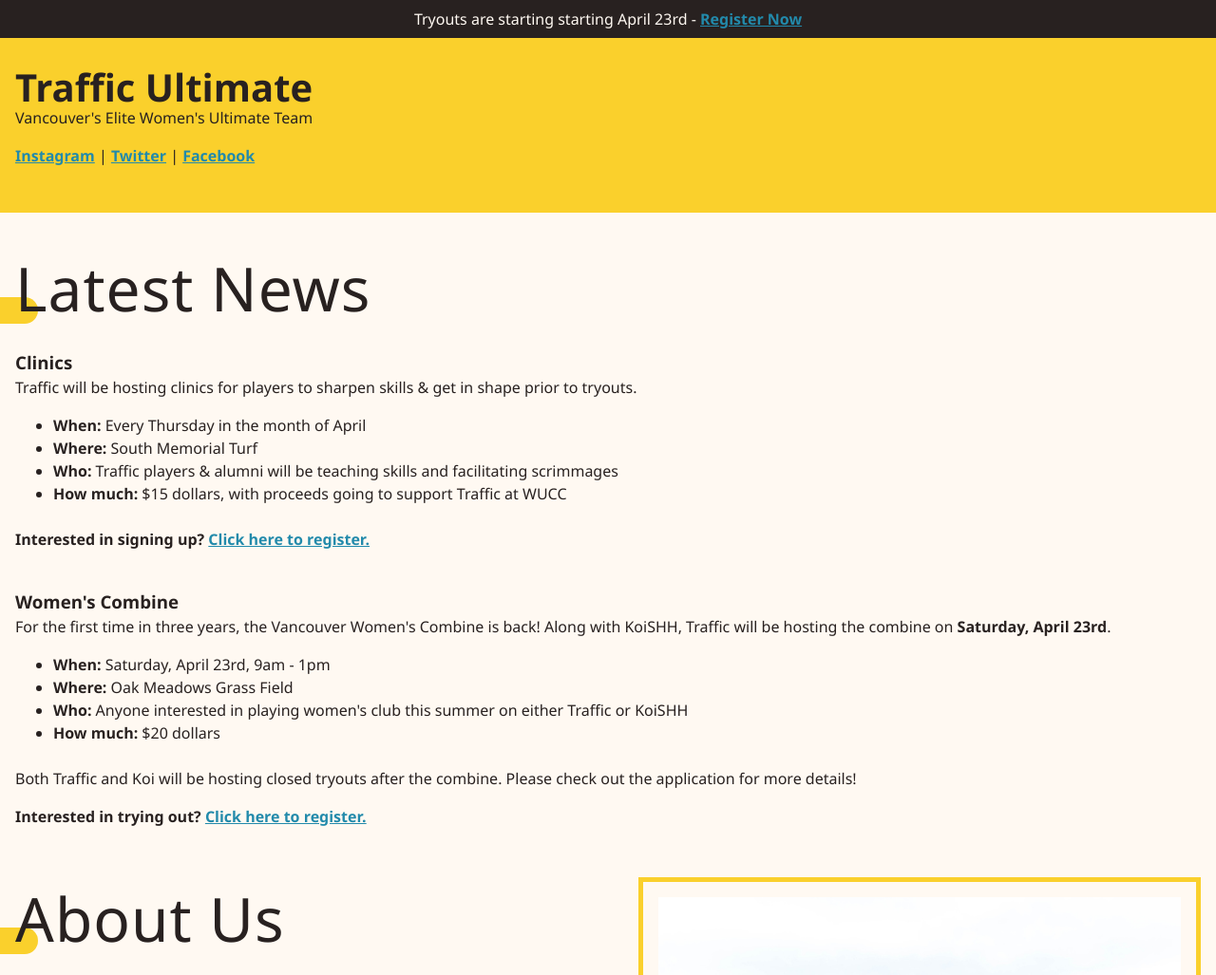
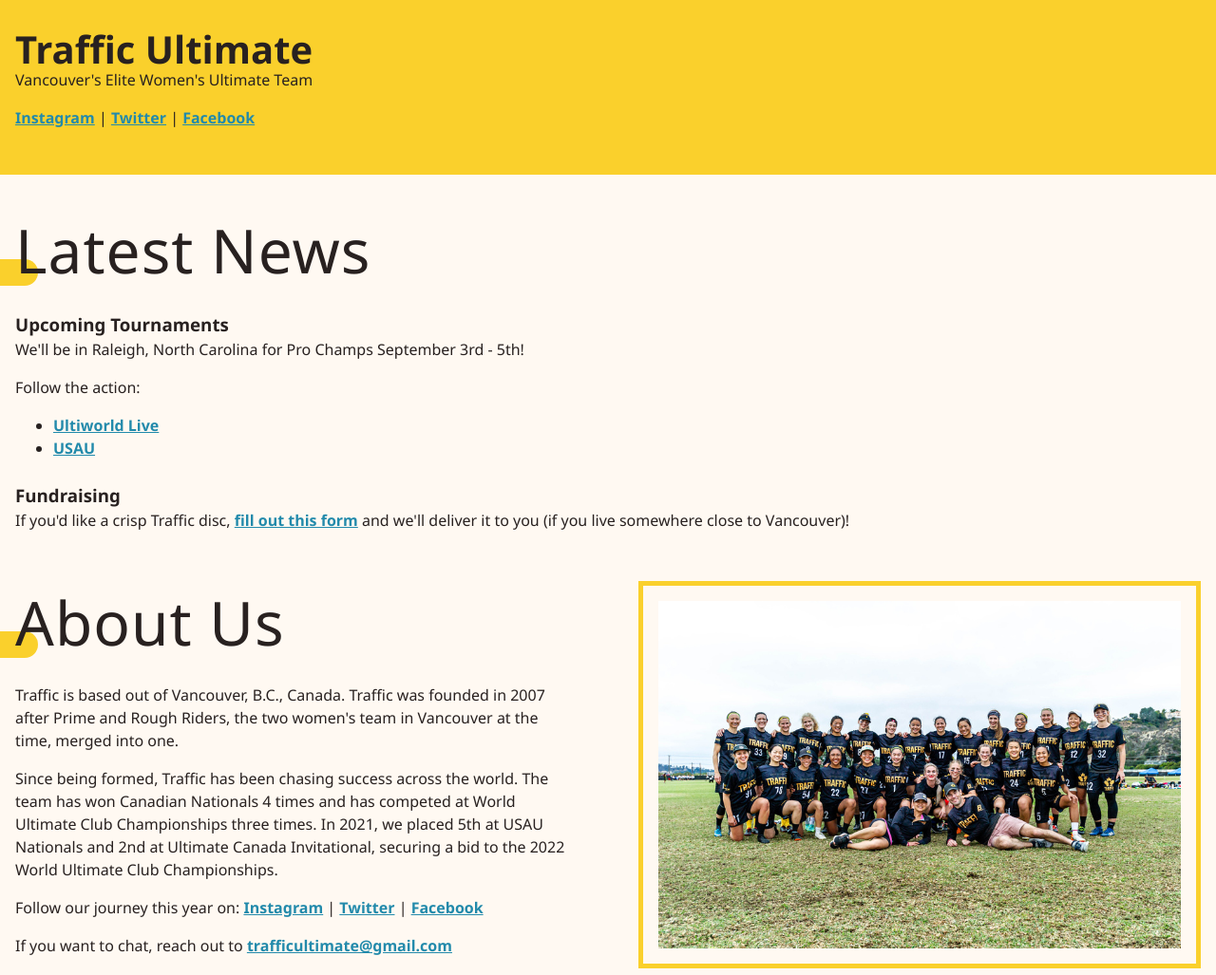
Before and after one commit to nicprkr/traffic, a plain HTML site: page index.html in a window 1280 px wide. Shown: the top 1027 px of the page at 95% size. Drawn offline with Linux system fonts and the light colour scheme.

Commit message:
midseason update

```diff
--- a/index.html
+++ b/index.html
@@ -9,9 +9,9 @@
 
     </head>
     <body>
-        <div class="announcement">
+        <!--<div class="announcement">
             Tryouts are starting starting April 23rd - <a href="https://docs.google.com/forms/d/e/1FAIpQLSdZadrJ0rtfHPsnuVX8XKdTGzPt--wCyjKtX2YsN1QaBGC6aw/viewform">Register Now</a>
-        </div>
+        </div>-->
         <section class="headline">
             <header>
                 <h1>Traffic Ultimate</h1>
@@ -22,29 +22,18 @@
         </section>
         <section>
             <h2>Latest News</h2>
-            <h3>Clinics</h3>
-            <p>Traffic will be hosting clinics for players to sharpen skills & get in shape prior to tryouts.</p>
+            <h3>Upcoming Tournaments</h3>
+            <p>We'll be in Raleigh, North Carolina for Pro Champs September 3rd - 5th!</p>
+            <p>Follow the action:</p>
             <ul>
-                <li><b>When:</b> Every Thursday in the month of April</li>
-                <li><b>Where: </b> South Memorial Turf</li>
-                <li><b>Who:</b> Traffic players & alumni will be teaching skills and facilitating scrimmages</li>
-                <li><b>How much:</b> $15 dollars, with proceeds going to support Traffic at WUCC</li>
+                <li><a href="https://ultiworld.com/live/">Ultiworld Live</a></li>
+                <li><a href="https://play.usaultimate.org/events/TCT-Pro-Championships-2022/">USAU</a></li>
             </ul>
             <br>
-            <p><b>Interested in signing up? </b> <a href="https://docs.google.com/forms/d/e/1FAIpQLSey8GHfSBpiP_NreBjInV1Tqk11Kl1ILPaBX_mVd-j0Ic_D7g/viewform">Click here to register.</a></p>
-            <br>
 
-            <h3>Women's Combine</h3>
-            <p>For the first time in three years, the Vancouver Women's Combine is back! Along with KoiSHH, Traffic will be hosting the combine on <b>Saturday, April 23rd</b>.</p>
-            <ul>
-                <li><b>When: </b> Saturday, April 23rd, 9am - 1pm</li>
-                <li><b>Where: </b> Oak Meadows Grass Field</li>
-                <li><b>Who:</b> Anyone interested in playing women's club this summer on either Traffic or KoiSHH</li>
-                <li><b>How much:</b> $20 dollars</li>
-            </ul>
-            <br>
-            <p>Both Traffic and Koi will be hosting closed tryouts after the combine. Please check out the application for more details!</p>
-            <p><b>Interested in trying out?</b> <a href="https://docs.google.com/forms/d/e/1FAIpQLSdZadrJ0rtfHPsnuVX8XKdTGzPt--wCyjKtX2YsN1QaBGC6aw/viewform">Click here to register.</a></p>
+            <h3>Fundraising</h3>
+            <p>If you'd like a crisp Traffic disc, <a href="https://docs.google.com/forms/d/e/1FAIpQLSflShDx0wlh6b0is5cnxJAPEKAfRYVL1Da8BN6KVpX3_1uyzQ/viewform">fill out this form</a>
+            and we'll deliver it to you (if you live somewhere close to Vancouver)!</p>
             <!--
             <div class="card-grid">
                 <a href="#" class="unstyled-link">
```
